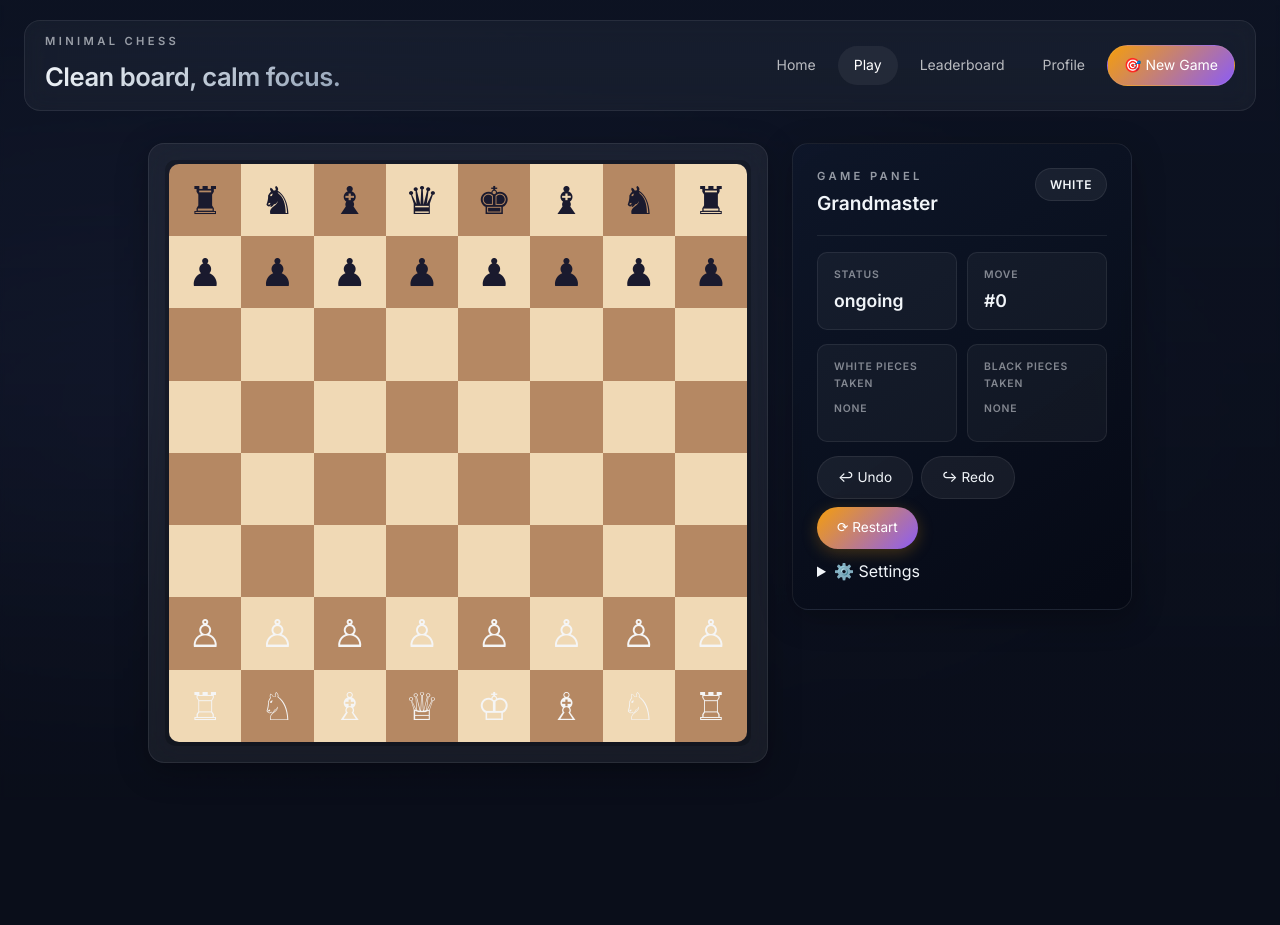
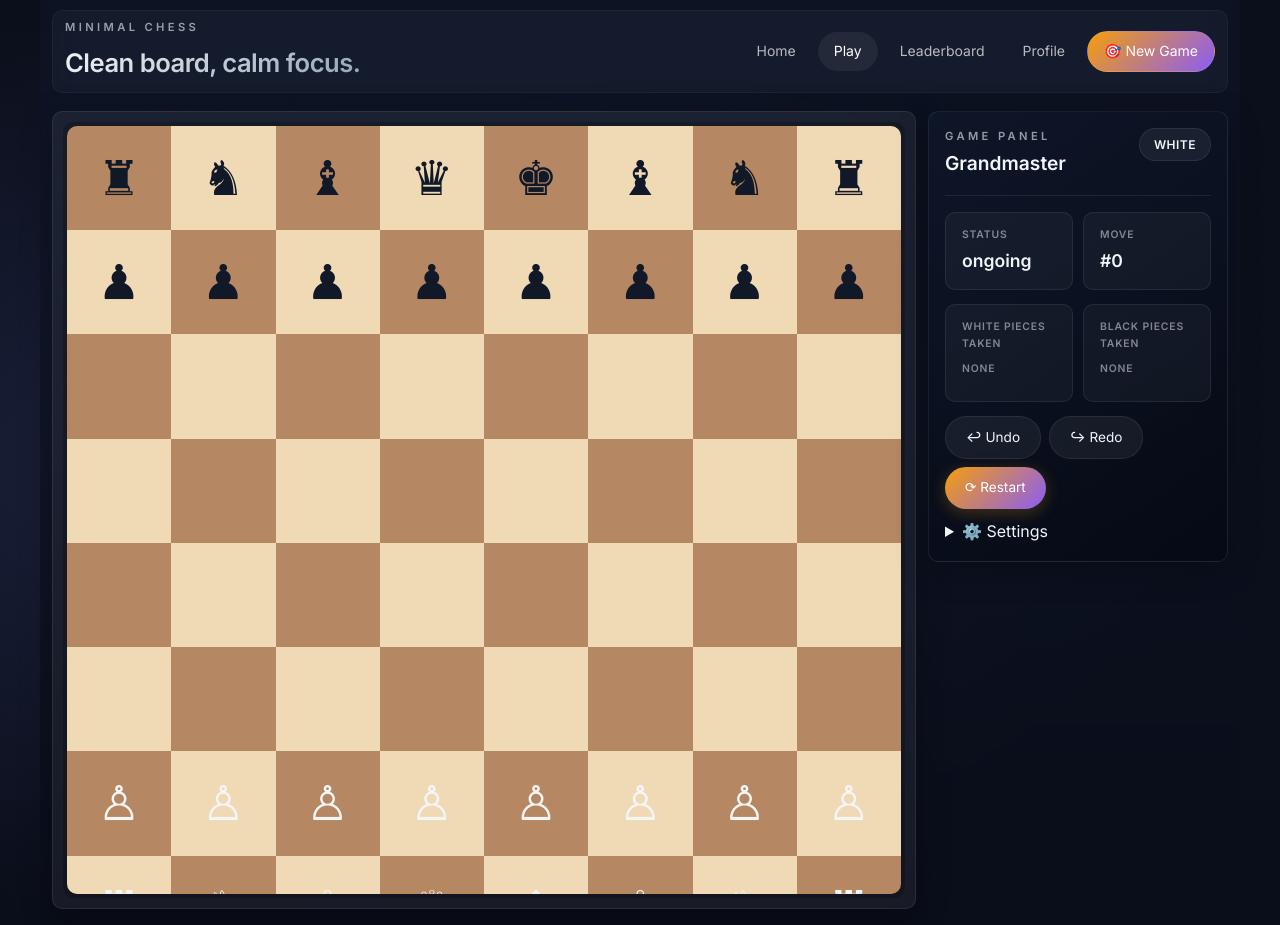
Before and after one commit to amrithul/chess, a React (Vite) app: page /play/ai in a window 1280 px wide. Before the commit the page ends 800 px from the top, so only its background shows below. Built offline with nearby package versions, Linux system fonts and the light colour scheme.

Commit message:
Final touch

```diff
--- a/src/style.css
+++ b/src/style.css
@@ -117,7 +117,7 @@ button { cursor: pointer; }
 
 /* Ensure board scales to viewport without scrolling */
 .board-surface { max-width: 100%; display: flex; align-items: center; justify-content: center; }
-.board-grid { width: 100%; height: auto; max-height: min(92vh, 92vw); aspect-ratio: 1 / 1; }
+.board-grid { width: 100%; height: auto; max-height: min(96vh, 96vw); aspect-ratio: 1 / 1; }
 
 
 
@@ -200,9 +200,9 @@ button {
 /* ===== App Shell ===== */
 .app-shell {
   min-height: 100vh;
-  padding: 20px 24px 24px;
+  padding: 10px 12px;
   color: #f1f5f9;
-  max-width: 1440px;
+  max-width: 1200px;
   margin: 0 auto;
 }
 
@@ -221,13 +221,13 @@ button {
   display: flex;
   justify-content: space-between;
   align-items: center;
-  gap: 16px;
-  margin-bottom: 24px;
-  padding: 12px 20px;
-  background: rgba(255, 255, 255, 0.04);
-  backdrop-filter: blur(12px);
-  border-radius: var(--radius);
-  border: 1px solid var(--border);
+  gap: 10px;
+  margin-bottom: 12px;
+  padding: 8px 12px;
+  background: rgba(255, 255, 255, 0.03);
+  backdrop-filter: blur(8px);
+  border-radius: calc(var(--radius) - 6px);
+  border: 1px solid rgba(255,255,255,0.04);
 }
 
 .topbar-left {
@@ -323,15 +323,15 @@ button {
 /* ===== Hero Grid ===== */
 .hero-grid {
   display: grid;
-  gap: 20px;
-  grid-template-columns: minmax(0, 1.4fr) minmax(0, 0.6fr);
-  align-items: start;
+  gap: 12px;
+  grid-template-columns: minmax(0, 1fr) 320px;
+  align-items: stretch;
 }
 
 .hero-card {
-  padding: 28px 32px;
-  border-radius: var(--radius);
-  backdrop-filter: blur(18px);
+  padding: 16px 18px;
+  border-radius: calc(var(--radius) - 6px);
+  backdrop-filter: blur(12px);
   background: var(--surface);
   border: 1px solid var(--border);
   transition: var(--transition);
@@ -342,12 +342,12 @@ button {
 }
 
 .hero-card.hero-main {
-  min-height: 240px;
+  min-height: 160px;
   display: flex;
   flex-direction: column;
   justify-content: center;
-  gap: 20px;
-  background: linear-gradient(135deg, rgba(255, 255, 255, 0.08), rgba(255, 255, 255, 0.03));
+  gap: 12px;
+  background: linear-gradient(135deg, rgba(255, 255, 255, 0.06), rgba(255, 255, 255, 0.02));
 }
 
 .hero-card.secondary {
@@ -372,7 +372,7 @@ button {
 .hero-actions {
   display: flex;
   flex-wrap: wrap;
-  gap: 12px;
+  gap: 8px;
 }
 
 .eyebrow {
@@ -411,39 +411,40 @@ button {
 /* ===== Board Layout ===== */
 .board-layout {
   display: flex;
-  gap: 24px;
-  align-items: flex-start;
+  gap: 12px;
+  align-items: stretch;
   justify-content: center;
-  padding: 8px 0;
+  padding: 6px 0;
 }
 
 .board-card {
-  flex: 0 0 auto;
-  width: min(620px, 92vw);
-  padding: 16px;
-  border-radius: var(--radius);
+  flex: 1 1 auto;
+  width: auto;
+  max-width: min(1000px, 90vw);
+  padding: 10px;
+  border-radius: calc(var(--radius) - 6px);
   background: var(--surface);
   border: 1px solid var(--border);
-  backdrop-filter: blur(18px);
+  backdrop-filter: blur(12px);
   box-shadow: var(--shadow);
   transition: var(--transition);
 }
 
 .board-card:hover {
-  border-color: rgba(255, 255, 255, 0.12);
+  border-color: rgba(255, 255, 255, 0.08);
 }
 
 /* ===== Panel ===== */
 .panel {
-  width: 340px;
-  padding: 24px;
-  border-radius: var(--radius);
+  width: 300px;
+  padding: 16px;
+  border-radius: calc(var(--radius) - 6px);
   background: var(--surface);
   border: 1px solid var(--border);
-  backdrop-filter: blur(18px);
+  backdrop-filter: blur(12px);
   box-shadow: var(--shadow);
   transition: var(--transition);
-  max-height: calc(100vh - 140px);
+  max-height: calc(100vh - 120px);
   overflow-y: auto;
 }
 
@@ -795,29 +796,29 @@ button {
 
 /* ===== Pieces ===== */
 .piece {
-  font-size: clamp(1.8rem, 3vw, 2.8rem);
+  font-size: clamp(2.2rem, 6vmin, 4rem);
   font-weight: 700;
   line-height: 1;
   user-select: none;
-  transition: transform 0.15s ease;
+  transition: transform 0.15s ease, filter 0.15s ease;
 }
 
 .square:hover .piece {
-  transform: scale(1.05);
+  transform: scale(1.08);
 }
 
 .piece-white {
   color: #f5f5f5;
   text-shadow:
-    0 1px 3px rgba(0, 0, 0, 0.3),
-    0 0 0 1px rgba(0, 0, 0, 0.1);
+    0 4px 14px rgba(0, 0, 0, 0.45),
+    0 0 0 1px rgba(0, 0, 0, 0.08);
 }
 
 .piece-black {
-  color: #1a1a2e;
+  color: #111827;
   text-shadow:
-    0 1px 3px rgba(255, 255, 255, 0.2),
-    0 0 0 1px rgba(255, 255, 255, 0.05);
+    0 3px 10px rgba(255, 255, 255, 0.06),
+    0 0 0 1px rgba(255, 255, 255, 0.04);
 }
 
 /* ===== Move Indicators ===== */
```
